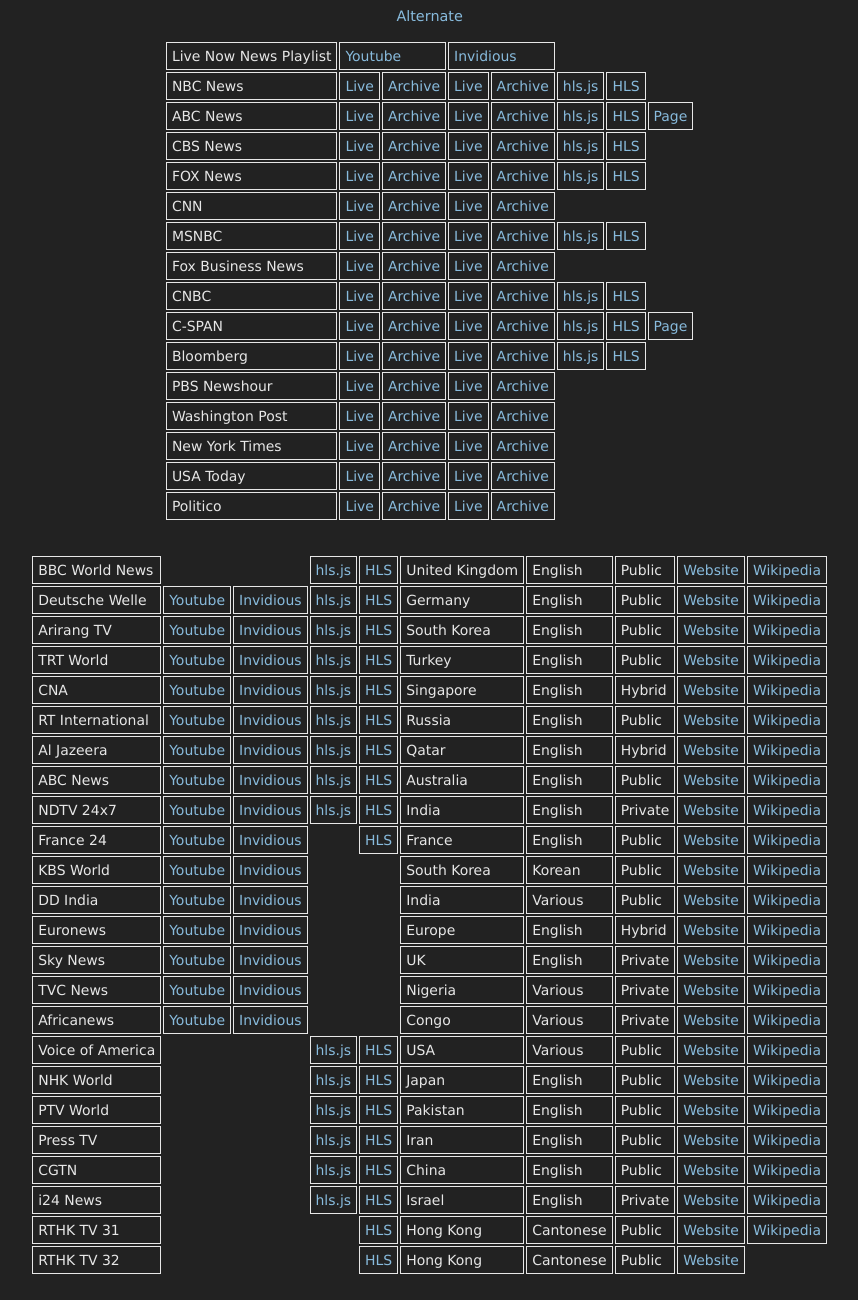
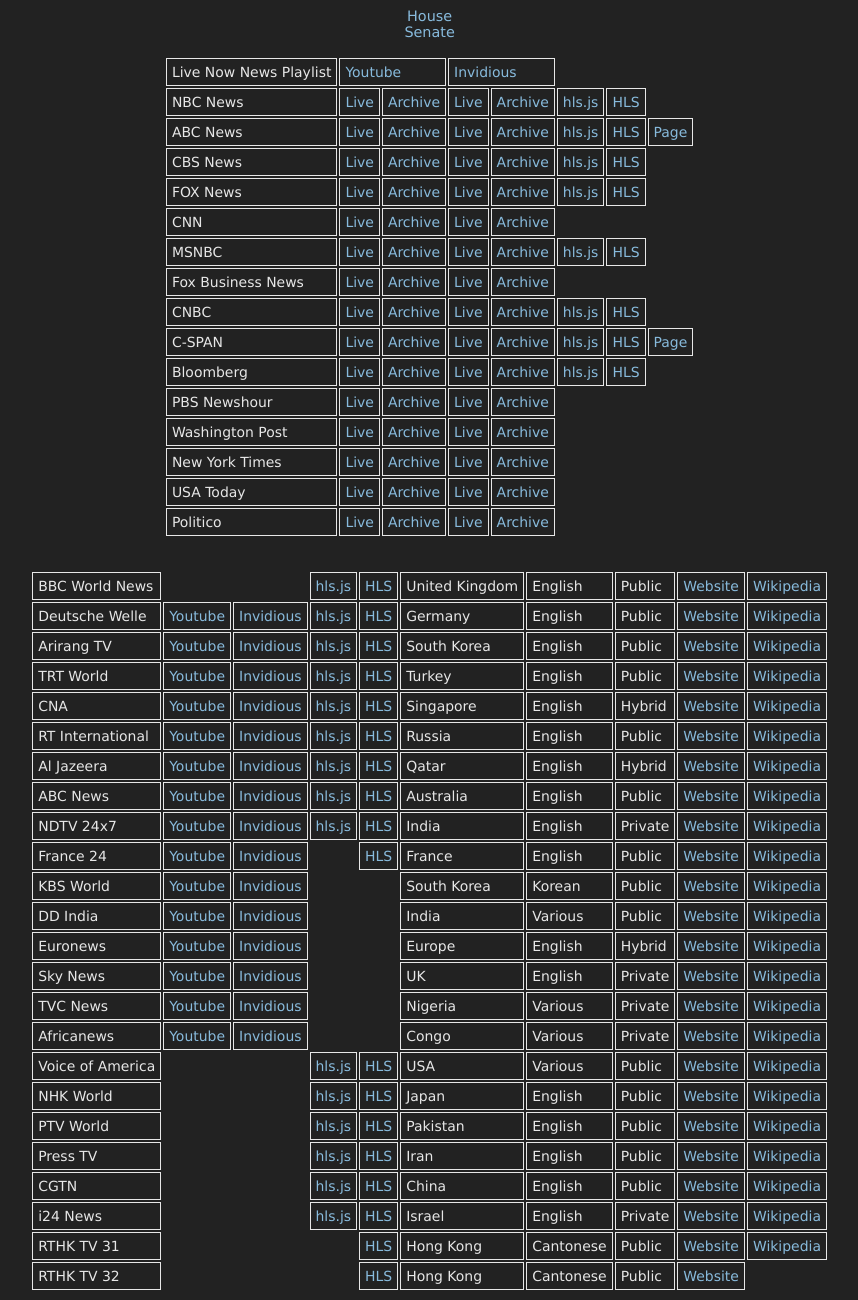
Before and after one commit to danburd/danburd.github.io, a Jekyll site: the page tvnews.html, which Jekyll copies as it is, in a window 1280 px wide. Shown: the whole page, without its empty margins (212-1070 px from the left). Built offline with Jekyll 4.4.1, drawn with Linux system fonts in a browser that asks for light colours.

Commit message:
Update tvnews.html

```diff
--- a/tvnews.html
+++ b/tvnews.html
@@ -3,11 +3,12 @@
 <head>
   <title>TV News Streams</title>
   <meta name="viewport" content="width=device-width, initial scale=1.0">
-  <link rel="stylesheet" type="text/css" href="/css/default.css">
-  <link rel="shortcut icon" href="/ico/favicon.png" type="image/x-icon">
+  <link rel="stylesheet" type="text/css" href="css/default.css">
+  <link rel="shortcut icon" href="ico/favicon.png" type="image/x-icon">
 </head>
 <body>
-<a href="/tvnews2.html">Alternate</a><br><br>
+<a href="house.html">House</a><br>
+<a href="senate.html">Senate</a><br><br>
 
 <table>
   <tr>
```
